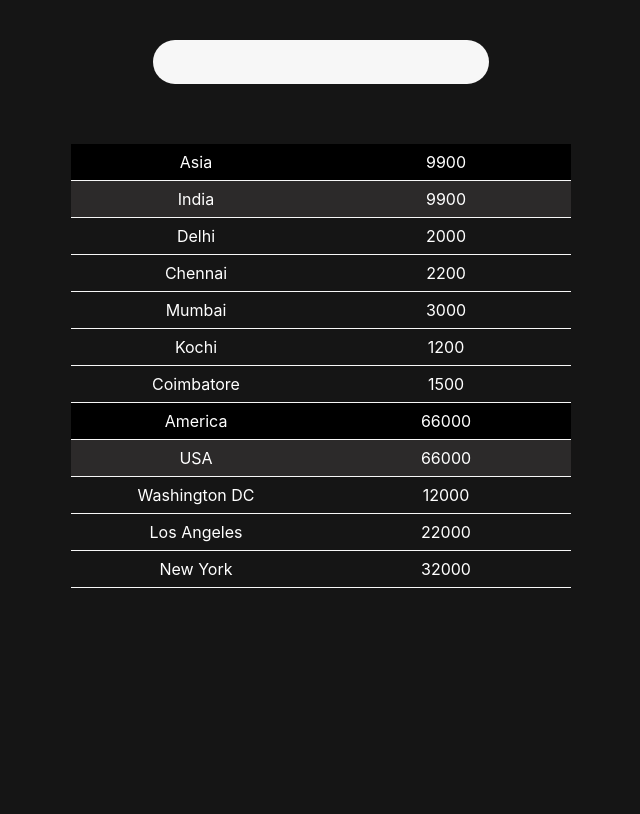
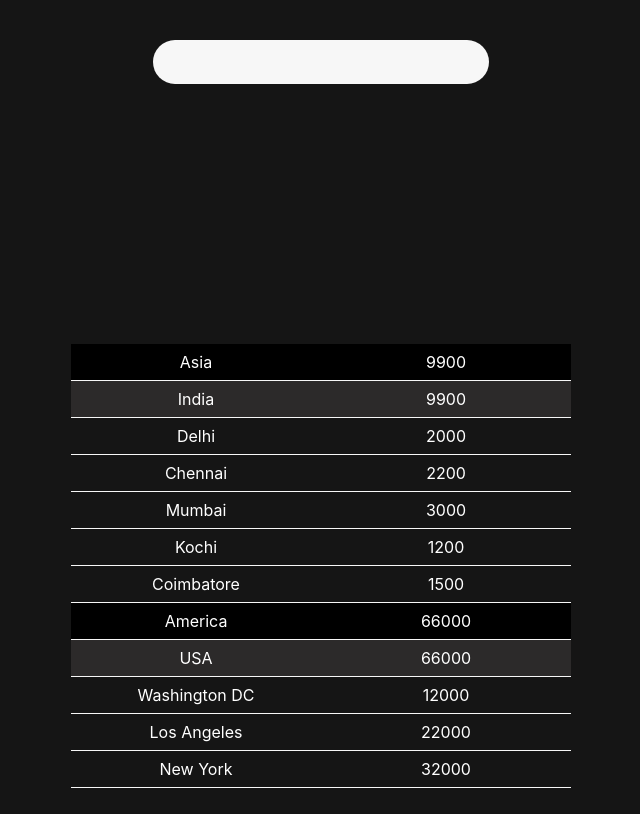
Before and after one commit to vyshnav4u/place-filter, a React (Create React App) app: page / in a window 1280 px wide. Shown: the top 814 px of the page, without its empty margins (319-959 px from the left). Built offline with nearby package versions, Linux system fonts and the light colour scheme.

Commit message:
small style fix

```diff
--- a/src/App.css
+++ b/src/App.css
@@ -56,7 +56,7 @@ ul.tbl-continent-data > li {
 }
 
 .location-data-tbl {
-  margin-top: 60px;
+  margin-top: 260px;
 }
 
 .suggestion-wrap {
```
